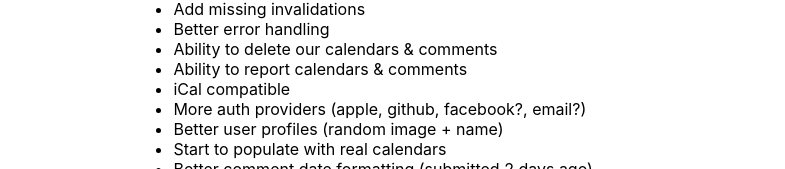
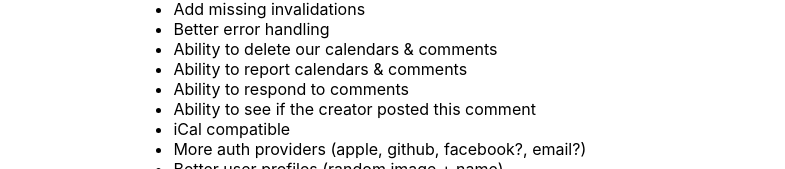
Before and after one commit to mlfcnt/open-calendars, a Next.js app: page /changelog in a window 1280 px wide. Shown: the part 454-623 px from the top of the page, without its empty margins (97-882 px from the left). Built offline with nearby package versions, Linux system fonts and the light colour scheme; no server answers; the database is empty.

Commit message:
chore: added things to changelog

```diff
--- a/pages/changelog.tsx
+++ b/pages/changelog.tsx
@@ -12,6 +12,8 @@ const Changelog = () => {
         <li>Better error handling</li>
         <li>Ability to delete our calendars & comments</li>
         <li>Ability to report calendars & comments</li>
+        <li>Ability to respond to comments</li>
+        <li>Ability to see if the creator posted this comment</li>
         <li>iCal compatible</li>
         <li>More auth providers (apple, github, facebook?, email?)</li>
         <li>Better user profiles (random image + name)</li>
```
